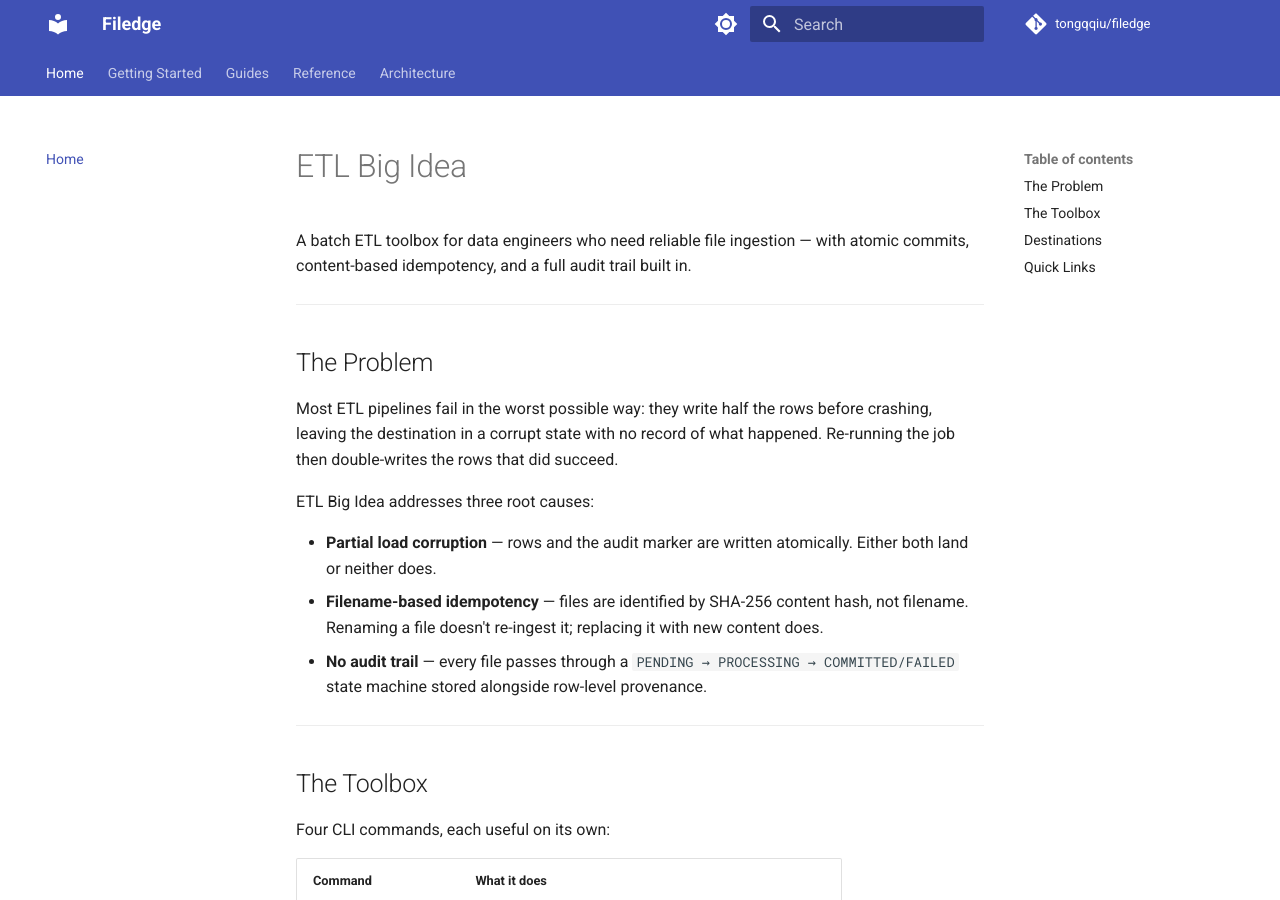
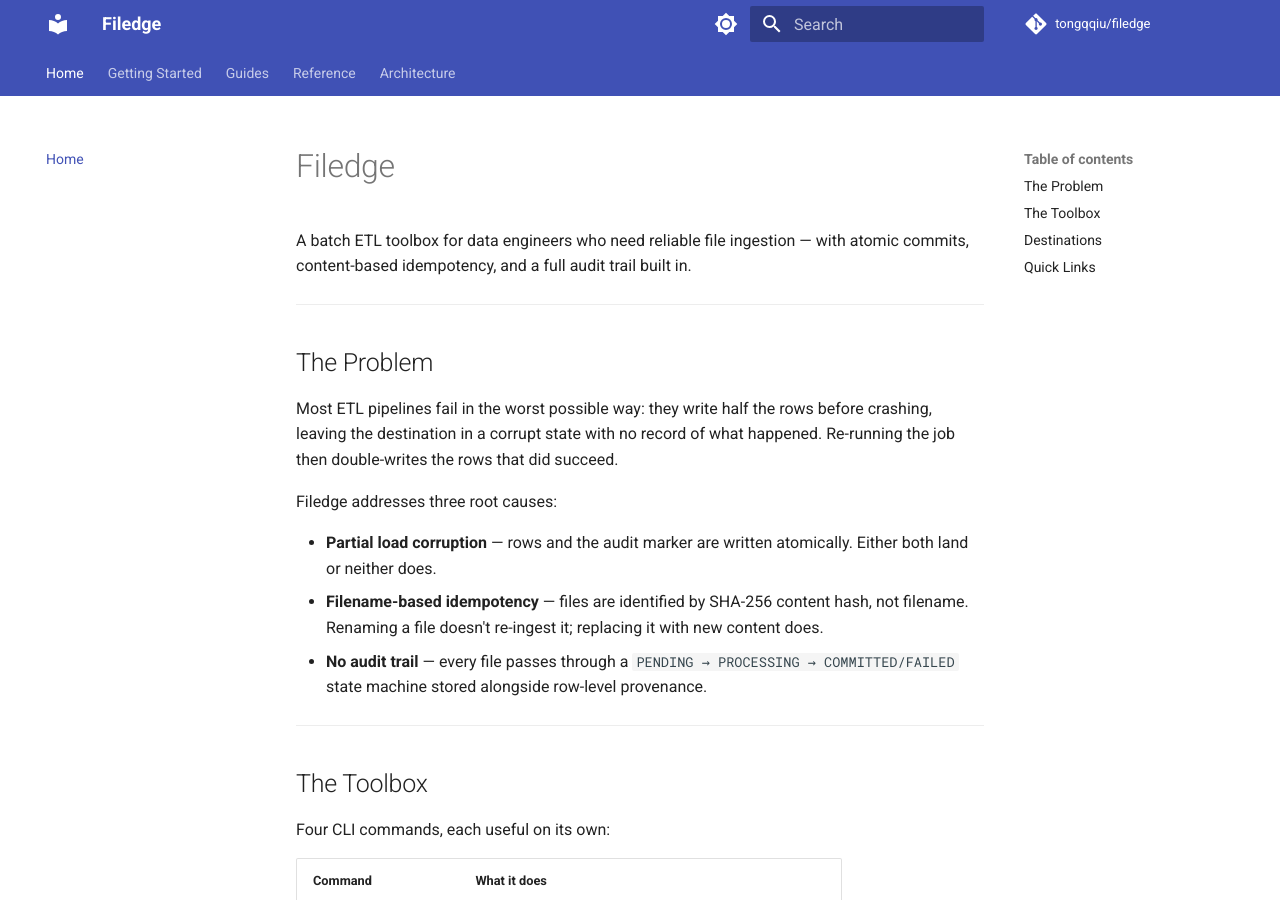
Before and after one commit to tongqqiu/filedge, an MkDocs documentation site: the page built from docs/index.md, in a window 1280 px wide and 900 px high. Built offline with MkDocs 1.6.1 and Material for MkDocs 9.7.7, drawn with Linux system fonts in a browser that asks for light colours; comment, search, counter and statistics services are not loaded.

Commit message:
docs: fix remaining ETL Big Idea references in site pages
Co-Authored-By: Claude Sonnet 4.6 <noreply@anthropic.com>

```diff
--- a/docs/index.md
+++ b/docs/index.md
@@ -1,4 +1,4 @@
-# ETL Big Idea
+# Filedge
 
 A batch ETL toolbox for data engineers who need reliable file ingestion — with atomic commits, content-based idempotency, and a full audit trail built in.
 
@@ -8,7 +8,7 @@ A batch ETL toolbox for data engineers who need reliable file ingestion — with
 
 Most ETL pipelines fail in the worst possible way: they write half the rows before crashing, leaving the destination in a corrupt state with no record of what happened. Re-running the job then double-writes the rows that did succeed.
 
-ETL Big Idea addresses three root causes:
+Filedge addresses three root causes:
 
 - **Partial load corruption** — rows and the audit marker are written atomically. Either both land or neither does.
 - **Filename-based idempotency** — files are identified by SHA-256 content hash, not filename. Renaming a file doesn't re-ingest it; replacing it with new content does.
```
Also changed, not shown: docs/getting-started.md (+2 -2 lines).
